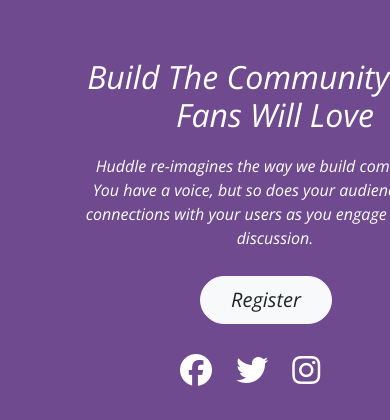
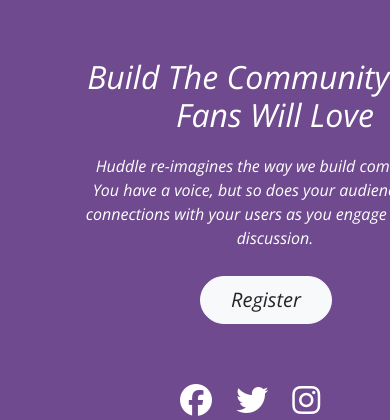
Before and after one commit to NIk22517/Huddle, a plain HTML site: page index.html in a window 390 px wide. Shown: the part 691-1111 px from the top of the page. Drawn offline with nearby package versions, Linux system fonts and the light colour scheme.

Commit message:
Update style.css

```diff
--- a/style.css
+++ b/style.css
@@ -82,7 +82,7 @@ body {
   }
   .social-link{
     position: relative;
-    top: 50px;
+    top: 80px;
     left: 160px;
     border-radius: 20px;
   }
```
